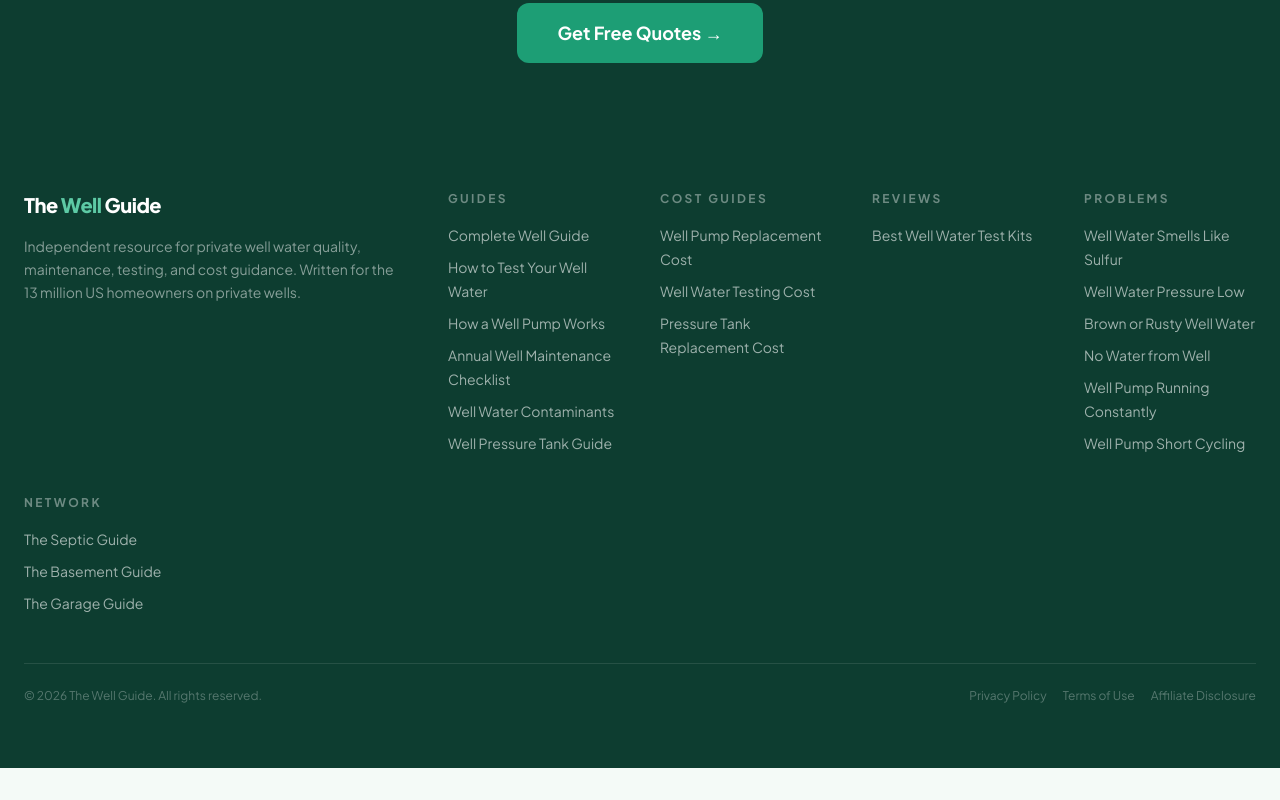
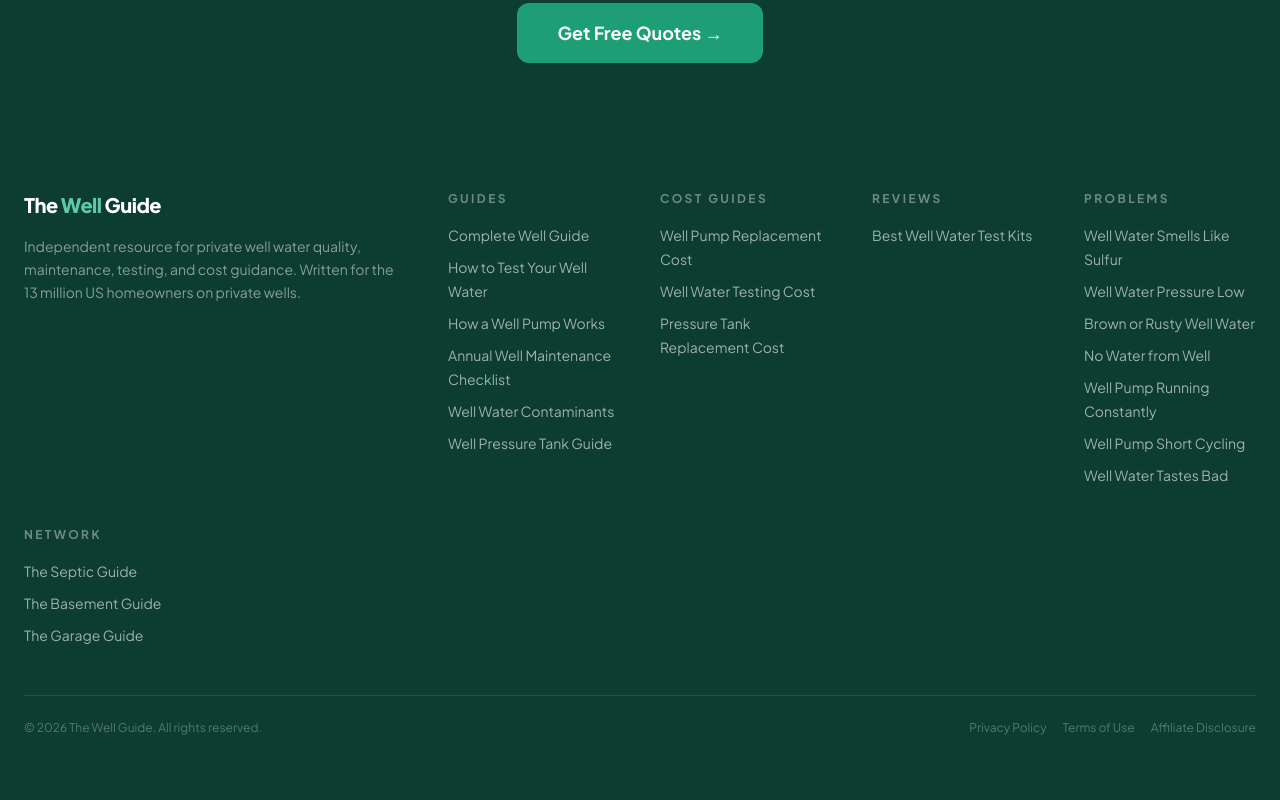
Before and after one commit to thebasementguide2026/thewell.guide-, a Next.js app: page / in a window 1280 px wide. Shown: the part 2716-3516 px from the top of the page. Before the commit the page ends 3484 px from the top, so only its background shows below. Built offline with nearby package versions, Linux system fonts and the light colour scheme.

Commit message:
Add well water tastes bad to footer

```diff
--- a/components/Footer.tsx
+++ b/components/Footer.tsx
@@ -33,6 +33,7 @@ const footerSections = [
       { label: 'No Water from Well', href: '/problems/no-water-from-well' },
       { label: 'Well Pump Running Constantly', href: '/problems/well-pump-running-constantly' },
       { label: 'Well Pump Short Cycling', href: '/problems/well-pump-short-cycling' },
+      { label: 'Well Water Tastes Bad', href: '/problems/well-water-tastes-bad' },
     ],
   },
 ]
```
